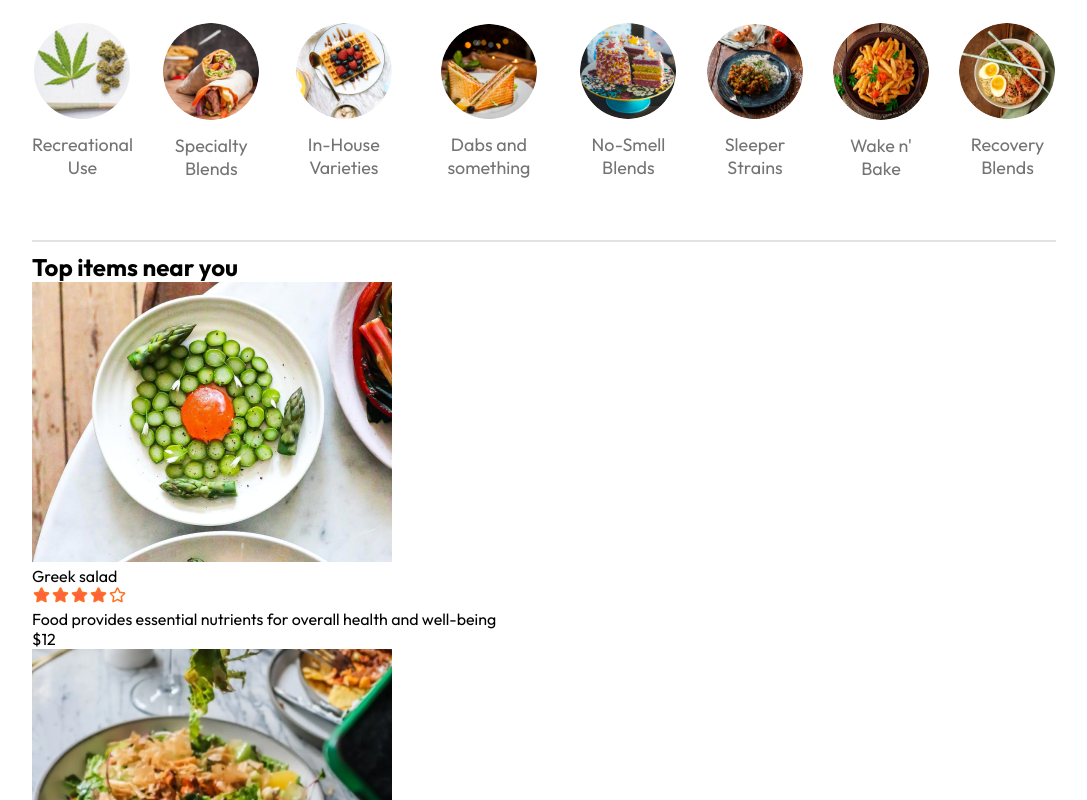
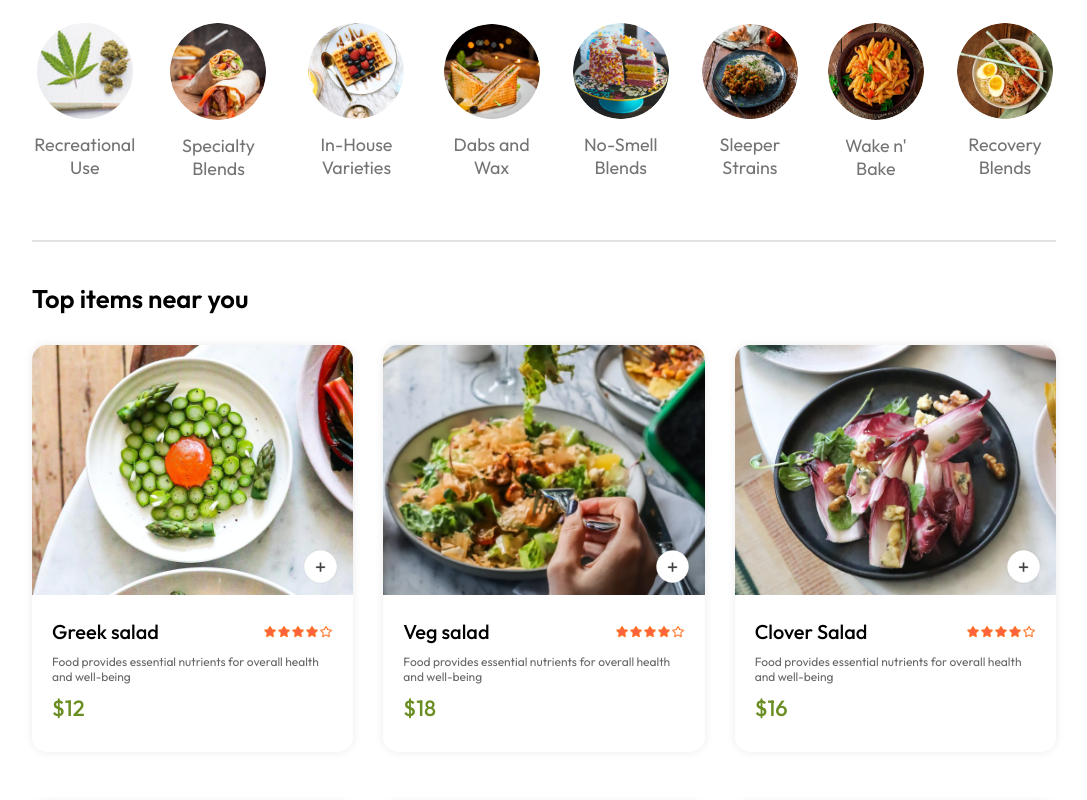
Before and after one commit to scullye127/Godfather-Green-2.0, a React (Vite) app in the folder site/frontend/: page / in a window 1280 px wide. Shown: the part 700-1500 px from the top of the page, without its empty margins (96-1183 px from the left). Built offline with nearby package versions, Linux system fonts and the light colour scheme.

Commit message:
"Added filtering on homepage"

```diff
--- a/site/frontend/src/assets/assets.js
+++ b/site/frontend/src/assets/assets.js
@@ -97,7 +97,7 @@
         menu_image: menu_3
     },
     {
-        menu_name: "Dabs and something",
+        menu_name: "Dabs and Wax",
         menu_image: menu_4
     },
     {
@@ -125,7 +125,7 @@
         image: food_1,
         price: 12,
         description: "Food provides essential nutrients for overall health and well-being",
-        category: "Salad"
+        category: "Recreational Use"
     },
     {
         _id: "2",
@@ -133,77 +133,77 @@
         image: food_2,
         price: 18,
         description: "Food provides essential nutrients for overall health and well-being",
-        category: "Salad"
+        category: "Recreational Use"
     }, {
         _id: "3",
         name: "Clover Salad",
         image: food_3,
         price: 16,
         description: "Food provides essential nutrients for overall health and well-being",
-        category: "Salad"
+        category: "Recreational Use"
     }, {
         _id: "4",
         name: "Chicken Salad",
         image: food_4,
         price: 24,
         description: "Food provides essential nutrients for overall health and well-being",
-        category: "Salad"
+        category: "Recreational Use"
     }, {
         _id: "5",
         name: "Lasagna Rolls",
         image: food_5,
         price: 14,
         description: "Food provides essential nutrients for overall health and well-being",
-        category: "Rolls"
+        category: "Specialty Blends"
     }, {
         _id: "6",
         name: "Peri Peri Rolls",
         image: food_6,
         price: 12,
         description: "Food provides essential nutrients for overall health and well-being",
-        category: "Rolls"
+        category: "Specialty Blends"
     }, {
         _id: "7",
         name: "Chicken Rolls",
         image: food_7,
         price: 20,
         description: "Food provides essential nutrients for overall health and well-being",
-        category: "Rolls"
+        category: "Specialty Blends"
     }, {
         _id: "8",
         name: "Veg Rolls",
         image: food_8,
         price: 15,
         description: "Food provides essential nutrients for overall health and well-being",
-        category: "Rolls"
+        category: "Specialty Blends"
     }, {
         _id: "9",
         name: "Ripple Ice Cream",
         image: food_9,
         price: 14,
         description: "Food provides essential nutrients for overall health and well-being",
-        category: "Deserts"
+        category: "In-House Varieties"
     }, {
         _id: "10",
         name: "Fruit Ice Cream",
         image: food_10,
         price: 22,
         description: "Food provides essential nutrients for overall health and well-being",
-        category: "Deserts"
+        category: "In-House Varieties"
     }, {
         _id: "11",
         name: "Jar Ice Cream",
         image: food_11,
         price: 10,
         description: "Food provides essential nutrients for overall health and well-being",
-        category: "Deserts"
+        category: "In-House Varieties"
     }, {
         _id: "12",
         name: "Vanilla Ice Cream",
         image: food_12,
         price: 12,
         description: "Food provides essential nutrients for overall health and well-being",
-        category: "Deserts"
+        category: "In-House Varieties"
     },
     {
         _id: "13",
@@ -211,7 +211,7 @@
         image: food_13,
         price: 12,
         description: "Food provides essential nutrients for overall health and well-being",
-        category: "Sandwich"
+        category: "Dabs and Wax"
     },
     {
         _id: "14",
@@ -219,77 +219,77 @@
         image: food_14,
         price: 18,
         description: "Food provides essential nutrients for overall health and well-being",
-        category: "Sandwich"
+        category: "Dabs and Wax"
     }, {
         _id: "15",
         name: "Grilled Sandwich",
         image: food_15,
         price: 16,
         description: "Food provides essential nutrients for overall health and well-being",
-        category: "Sandwich"
+        category: "Dabs and Wax"
     }, {
         _id: "16",
         name: "Bread Sandwich",
         image: food_16,
         price: 24,
         description: "Food provides essential nutrients for overall health and well-being",
-        category: "Sandwich"
+        category: "Dabs and Wax"
     }, {
         _id: "17",
         name: "Cup Cake",
         image: food_17,
         price: 14,
         description: "Food provides essential nutrients for overall health and well-being",
-        category: "Cake"
+        category: "No-Smell Blends"
     }, {
         _id: "18",
         name: "Vegan Cake",
         image: food_18,
         price: 12,
         description: "Food provides essential nutrients for overall health and well-being",
-        category: "Cake"
+        category: "No-Smell Blends"
     }, {
         _id: "19",
         name: "Butterscotch Cake",
         image: food_19,
         price: 20,
         description: "Food provides essential nutrients for overall health and well-being",
-        category: "Cake"
+        category: "No-Smell Blends"
     }, {
         _id: "20",
         name: "Sliced Cake",
         image: food_20,
         price: 15,
         description: "Food provides essential nutrients for overall health and well-being",
-        category: "Cake"
+        category: "No-Smell Blends"
     }, {
         _id: "21",
         name: "Garlic Mushroom ",
         image: food_21,
         price: 14,
         description: "Food provides essential nutrients for overall health and well-being",
-        category: "Pure Veg"
+        category: "Sleeper Strains"
     }, {
         _id: "22",
         name: "Fried Cauliflower",
         image: food_22,
         price: 22,
         description: "Food provides essential nutrients for overall health and well-being",
-        category: "Pure Veg"
+        category: "Sleeper Strains"
     }, {
         _id: "23",
         name: "Mix Veg Pulao",
         image: food_23,
         price: 10,
         description: "Food provides essential nutrients for overall health and well-being",
-        category: "Pure Veg"
+        category: "Sleeper Strains"
     }, {
         _id: "24",
         name: "Rice Zucchini",
         image: food_24,
         price: 12,
         description: "Food provides essential nutrients for overall health and well-being",
-        category: "Pure Veg"
+        category: "Sleeper Strains"
     },
     {
         _id: "25",
@@ -297,7 +297,7 @@
         image: food_25,
         price: 12,
         description: "Food provides essential nutrients for overall health and well-being",
-        category: "Pasta"
+        category: "Wake n' Bake"
     },
     {
         _id: "26",
@@ -305,48 +305,48 @@
         image: food_26,
         price: 18,
         description: "Food provides essential nutrients for overall health and well-being",
-        category: "Pasta"
+        category: "Wake n' Bake"
     }, {
         _id: "27",
         name: "Creamy Pasta",
         image: food_27,
         price: 16,
         description: "Food provides essential nutrients for overall health and well-being",
-        category: "Pasta"
+        category: "Wake n' Bake"
     }, {
         _id: "28",
         name: "Chicken Pasta",
         image: food_28,
         price: 24,
         description: "Food provides essential nutrients for overall health and well-being",
-        category: "Pasta"
+        category: "Wake n' Bake"
     }, {
         _id: "29",
-        name: "Buttter Noodles",
+        name: "Butter Noodles",
         image: food_29,
         price: 14,
         description: "Food provides essential nutrients for overall health and well-being",
-        category: "Noodles"
+        category: "Recovery Blends"
     }, {
         _id: "30",
         name: "Veg Noodles",
         image: food_30,
         price: 12,
         description: "Food provides essential nutrients for overall health and well-being",
-        category: "Noodles"
+        category: "Recovery Blends"
     }, {
         _id: "31",
         name: "Somen Noodles",
         image: food_31,
         price: 20,
         description: "Food provides essential nutrients for overall health and well-being",
-        category: "Noodles"
+        category: "Recovery Blends"
     }, {
         _id: "32",
         name: "Cooked Noodles",
         image: food_32,
         price: 15,
         description: "Food provides essential nutrients for overall health and well-being",
-        category: "Noodles"
+        category: "Recovery Blends"
     }
 ]
--- a/site/frontend/src/components/FoodDisplay/FoodDisplay.css
+++ b/site/frontend/src/components/FoodDisplay/FoodDisplay.css
@@ -0,0 +1,14 @@
+.food-display {
+    margin-top: 30px;
+}
+.food-display h2 {
+    font-size: max(2vw, 24px);
+    font-weight: 600;
+}
+.food-display-list {
+    display: grid;
+    grid-template-columns: repeat(auto-fill, minmax(240px, 1fr));
+    margin-top: 30px;
+    gap: 30px;
+    row-gap: 50px;
+}
--- a/site/frontend/src/components/FoodDisplay/FoodDisplay.jsx
+++ b/site/frontend/src/components/FoodDisplay/FoodDisplay.jsx
@@ -13,7 +13,10 @@
             <h2>Top items near you</h2>
             <div className="food-display-list">
                 {food_list.map((item,index)=>{
-                    return <FoodItem key={index} id={item._id} name={item.name} description={item.description} price={item.price} image={item.image}/>
+                    {console.log(category, item,category);}
+                    if (category==="All" || category===item.category){
+                        return <FoodItem key={index} id={item._id} name={item.name} description={item.description} price={item.price} image={item.image}/>
+                    }
                 })}
             </div>
 
--- a/site/frontend/src/components/FoodItem/FoodItem.css
+++ b/site/frontend/src/components/FoodItem/FoodItem.css
@@ -0,0 +1,63 @@
+.food-item {
+    width: 100%;
+    margin: auto;
+    border-radius: 15px;
+    box-shadow: 0px 0px 10px #00000015;
+    transition: 0.3s;
+    animation: fadeIn 1s;
+}
+.food-item-image {
+    width: 100%;
+    border-radius: 15px 15px 0px 0px;
+}
+.food-item-info {
+    padding: 20px;
+}
+.food-item-name-rating {
+    display: flex;
+    justify-content: space-between;
+    align-items: center;
+    margin-bottom: 10px;
+}
+.food-item-name-rating p {
+    font-size: 20px;
+    font-weight: 500;
+}
+.food-item-name-rating img {
+    width: 70px;
+}
+.food-item-desc {
+    color: #676767;
+    font-size: 12px;
+}
+.food-item-price {
+    color: olivedrab;
+    font-size: 22px;
+    font-weight: 500;
+    margin: 10px 0px;
+}
+.food-item-img-container {
+    position: relative;
+}
+.food-item-img-container .add {
+    width: 35px;
+    position: absolute;
+    bottom: 15px;
+    right: 15px;
+    cursor: pointer;
+    border-radius: 50%;
+}
+.food-item-counter {
+    position: absolute;
+    bottom: 15px;
+    right: 15px;
+    display: flex;
+    align-items: center;
+    gap: 10px;
+    padding: 6px;
+    border-radius: 50px;
+    background-color: white;
+}
+.food-item-counter img {
+    width: 30px;
+}
--- a/site/frontend/src/components/FoodItem/FoodItem.jsx
+++ b/site/frontend/src/components/FoodItem/FoodItem.jsx
@@ -1,13 +1,25 @@
-import React from 'react'
+import React, {useContext} from 'react'
 import PropTypes from 'prop-types'
 import {assets} from '../../assets/assets.js'
 import './FoodItem.css'
+import { StoreContext } from "../../context/StoreContext";
 
 const FoodItem = ({id,name,price,description,image}) => {
+
+    const { cartItems, addToCart, removeFromCart } = useContext(StoreContext);
+
     return (
         <div className='food-item'>
             <div className='food-item-img-container'>
                 <img className='food-item-image' src={image} alt = "" />
+                {!cartItems[id]
+                    ?<img className='add' onClick={()=>addToCart(id)}src={assets.add_icon_white} alt="" />
+                    :<div className='food-item-counter'>
+                        <img onClick={()=>removeFromCart(id)}src={assets.remove_icon_red} alt="" />
+                        <p>{cartItems[id]}</p>
+                        <img onClick={()=>addToCart(id)}src={assets.add_icon_green} alt="" />
+                    </div>
+                }
             </div>
             <div className="food-item-info">
                 <div className="food-item-name-rating">
--- a/site/frontend/src/context/StoreContext.jsx
+++ b/site/frontend/src/context/StoreContext.jsx
@@ -1,16 +1,36 @@
-import {createContext} from "react";
+import {createContext, useState, useEffect} from "react";
 import {food_list} from "../assets/assets.js"
-import {propTypes} from 'prop-types';
+import PropTypes from "prop-types";
 
 export const StoreContext = createContext(null)
 
 const StoreContextProvider = (props) => {
 
+    const [cartItems, setCartItems] = useState({});
 
+    const addToCart = (itemId) => {
+        if (!cartItems[itemId]) {
+            setCartItems((prev) => ({...prev,[itemId]:1}))
+        }
+        else {
+            setCartItems((prev) => ({...prev,[itemId]:prev[itemId]+1}))
+        }
+    }
 
+    const removeFromCart = (itemId) => {
+        setCartItems((prev)=>({...prev, [itemId]:prev[itemId]-1}))
+    }
+
+    useEffect(() => {
+        console.log(cartItems);
+    }, [cartItems])
 
     const contextValue = {
-        food_list
+        food_list,
+        cartItems,
+        setCartItems,
+        addToCart,
+        removeFromCart
     }
     return (
         <StoreContext.Provider value={contextValue}>
@@ -19,4 +39,8 @@
     )
 }
 
+StoreContextProvider.propTypes = {
+    children: PropTypes.node.isRequired,
+}
+
 export default StoreContextProvider;
```
Also changed, not shown: site/frontend/src/components/Footer/Footer.jsx (added).
